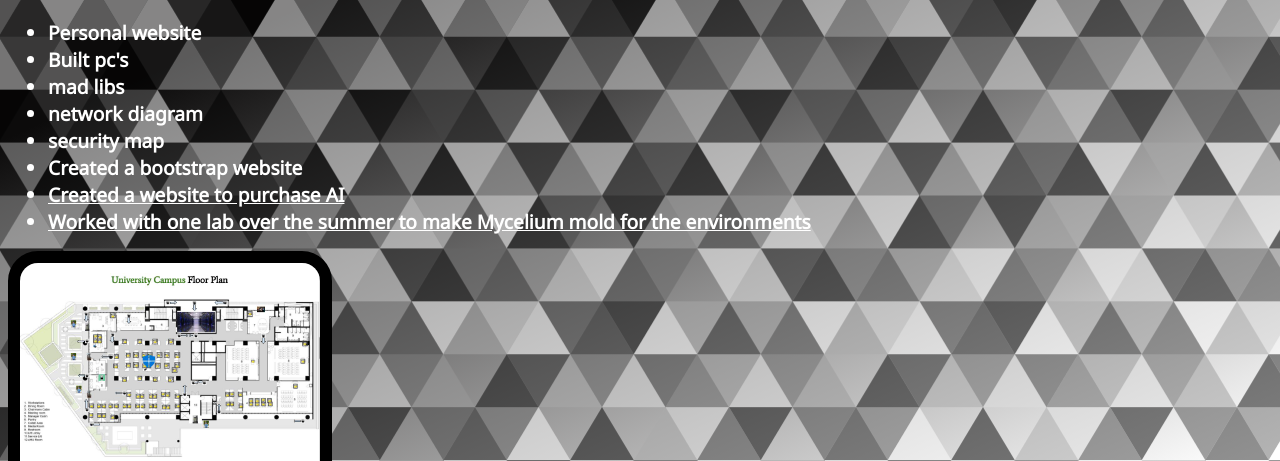
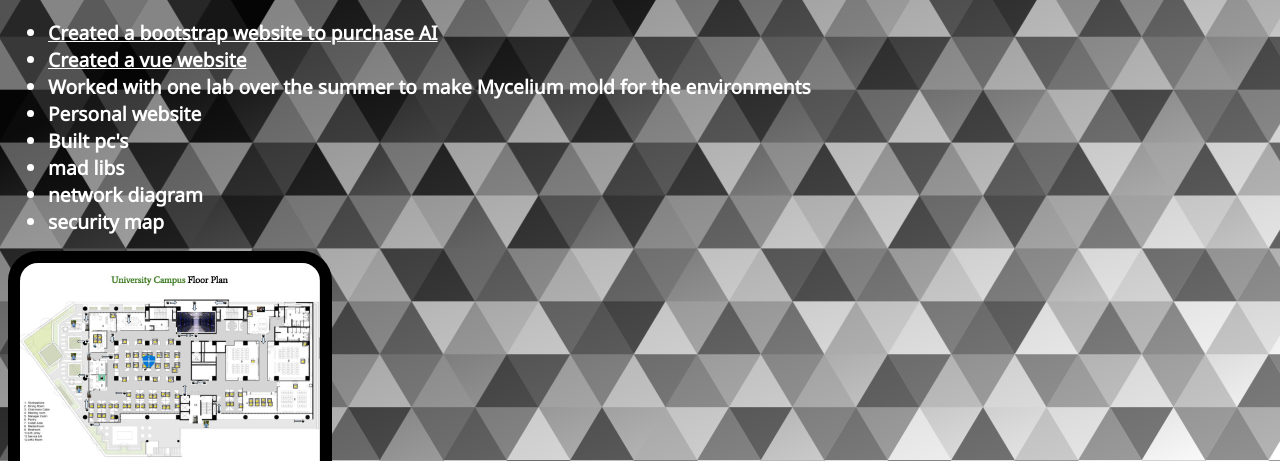
Before and after one commit to Laweens/Laweens.github.io, a plain HTML site: page projects.html in a window 1280 px wide. Shown: the part 122-583 px from the top of the page. Drawn offline with Linux system fonts and the light colour scheme.

Commit message:
changed project order

```diff
--- a/projects.html
+++ b/projects.html
@@ -20,14 +20,17 @@
 
     <h1 id="projects-h1"> Projects</h1>
     <ul>
+        <li class="quick-bold"><a href="https://github.com/Laweens/Ai-Enterprise-">Created a bootstrap website to purchase AI</a></li>
+        <li class="quick-bold"><a href="https://github.com/Laweens/todo/blob/main/src/App.vue">Created a vue website</a></li>
+        <li class="quick-bold"> Worked with one lab over the summer to make Mycelium mold for the environments</li>
   <li class="quick-bold"> Personal website</li>
   <li class="quick-bold"> Built pc's</li>
     <li class="quick-bold">mad libs</li>
     <li class="quick-bold">network diagram</li>
     <li class="quick-bold">security map</li>
-    <li class="quick-bold">Created a bootstrap website</li>
-    <li class="quick-bold"><a href="https://github.com/Laweens/Ai-Enterprise-">Created a website to purchase AI</li>
-    <li class="quick-bold"><a href="https://github.com/Laweens/todo/blob/main/src/App.vue">Worked with one lab over the summer to make Mycelium mold for the environments</li>
+
+
+
     </ul>
     <img  src="Copy_of_University_Campus_Floor_Plan.jpg" alt="Detailed seurity diagram" width="300">
     <figure>
```
Also changed, not shown: hobbies.html (+1 -1 lines).
